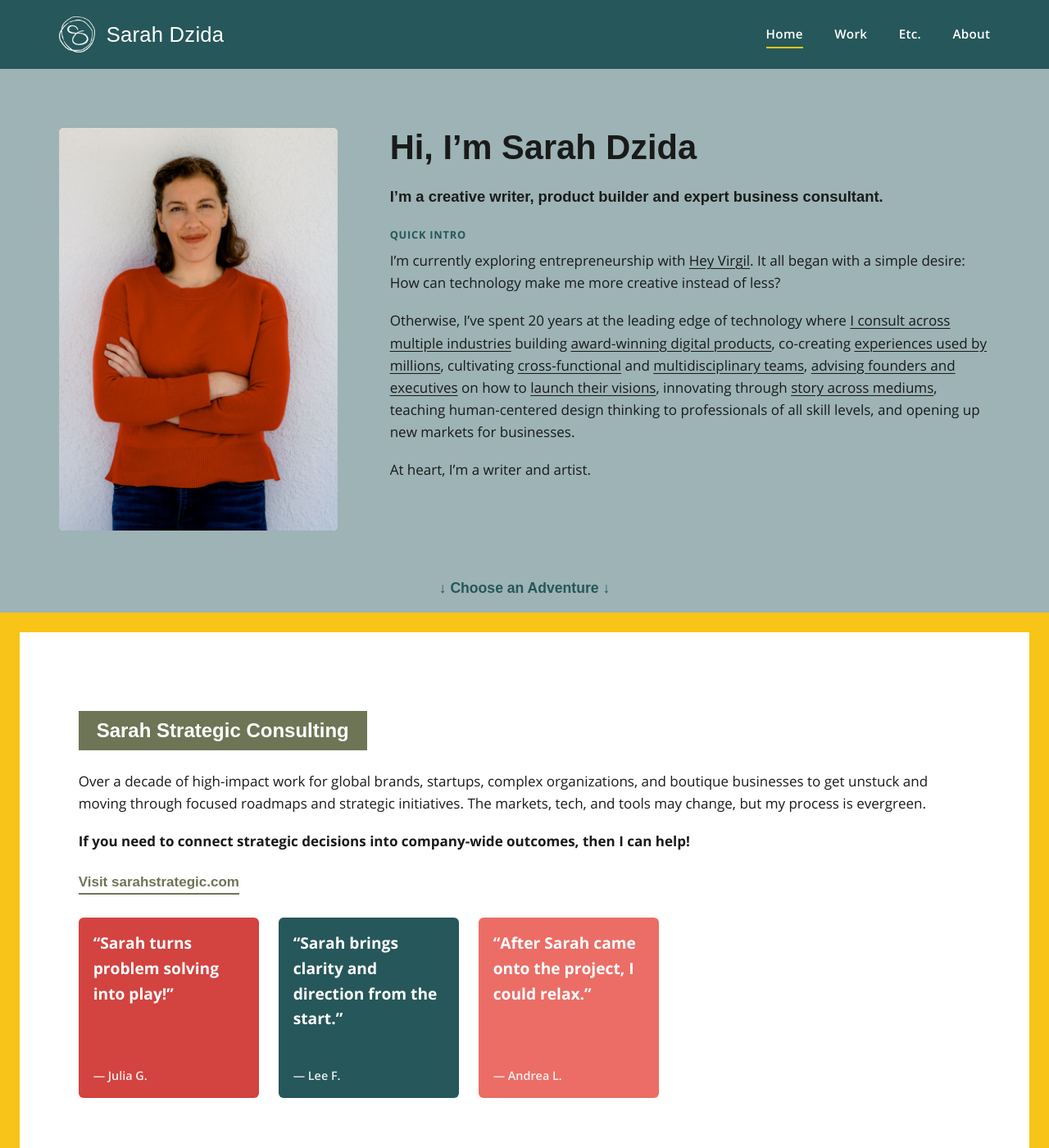
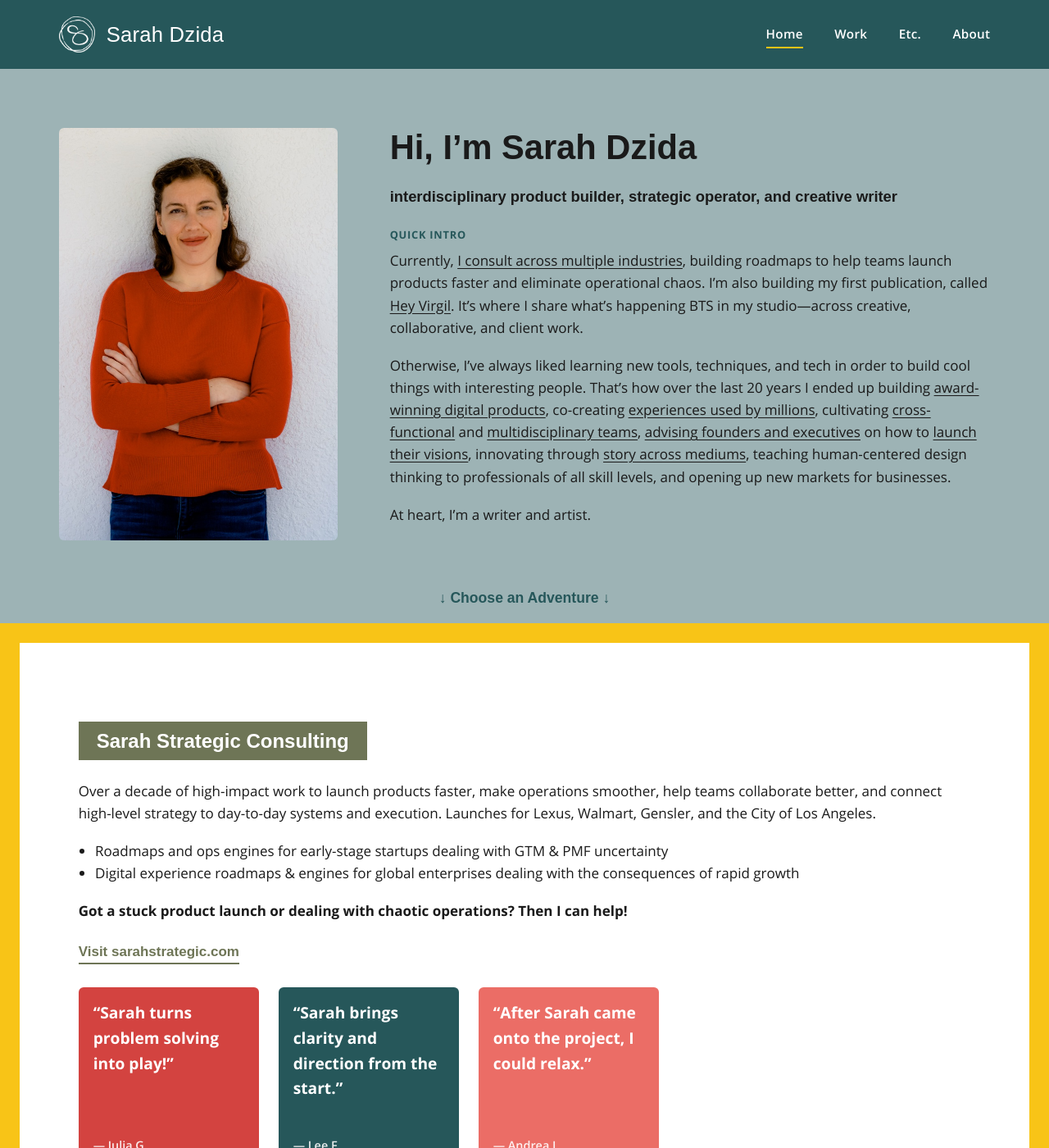
Before and after one commit to esdeezee/sarah-dzida, a Jekyll site: the page built from index.html, in a window 1280 px wide and 1400 px high. Shown: the whole window at 82% size. Built offline with Jekyll 4.4.1, drawn with Linux system fonts in a browser that asks for light colours; some web fonts are replaced; some of the changed text lies outside the part shown.

Commit message:
Update homepage copy from the 2026-11-25 mockup
Copy only: tagline, intro, adventure panel text, page title and
description. No style changes.

Co-Authored-By: Claude Sonnet 5.5 <noreply@anthropic.com>

```diff
--- a/_config.yml
+++ b/_config.yml
@@ -1,5 +1,5 @@
 title: Sarah Dzida
-description: "Sarah Dzida is a creative writer, product builder, and expert business consultant. Explore her consulting work, Hey Virgil, and her creative writing."
+description: "Sarah Dzida is an interdisciplinary product builder, strategic operator, and creative writer. Explore her consulting work, Hey Virgil, and her creative writing."
 theme: null
 
 collections:
--- a/index.html
+++ b/index.html
@@ -1,7 +1,7 @@
 ---
 layout: default
-title: "Sarah Dzida—Creative Writer, Product Builder &amp; Business Consultant"
-description: "Sarah Dzida is a creative writer, product builder, and expert business consultant. Explore her consulting work, Hey Virgil, and her creative writing."
+title: "Sarah Dzida—Product Builder, Strategic Operator &amp; Creative Writer"
+description: "Sarah Dzida is an interdisciplinary product builder, strategic operator, and creative writer. Explore her consulting work, Hey Virgil, and her creative writing."
 nav: home
 scripts:
   - "/js/carousel.js"
@@ -11,11 +11,11 @@ scripts:
       <img class="hero__portrait" src="images/sarah-portrait-2.jpg" alt="Portrait of Sarah Dzida standing with arms crossed, smiling, wearing an orange sweater.">
       <div class="hero__intro">
         <h1>Hi, I&rsquo;m Sarah Dzida</h1>
-        <p class="hero__tagline">I&rsquo;m a creative writer, product builder and expert business consultant.</p>
+        <p class="hero__tagline">interdisciplinary product builder, strategic operator, and creative writer</p>
 
         <p class="hero__intro-label">Quick Intro</p>
-        <p>I&rsquo;m currently exploring entrepreneurship with <a href="https://heyvirgil.com" class="inline-link" target="_blank" rel="noopener">Hey Virgil</a>. It all began with a simple desire: How can technology make me more creative instead of less?</p>
-        <p>Otherwise, I&rsquo;ve spent 20 years at the leading edge of technology where <a class="inline-link" href="work/index.html">I consult across multiple industries</a> building <a class="inline-link" href="etc.html">award-winning digital products</a>, co-creating <a class="inline-link" href="work/kidhq.html">experiences used by millions</a>, cultivating <a class="inline-link" href="work/see-lexus.html">cross-functional</a> and <a class="inline-link" href="work/travis-county.html">multidisciplinary teams</a>, <a class="inline-link" href="work/zera-hemp-labs.html">advising founders and executives</a> on how to <a class="inline-link" href="work/corelogic.html">launch their visions</a>, innovating through <a class="inline-link" href="work/wdywk.html">story across mediums</a>, teaching human-centered design thinking to professionals of all skill levels, and opening up new markets for businesses.</p>
+        <p>Currently, <a class="inline-link" href="work/index.html">I consult across multiple industries</a>, building roadmaps to help teams launch products faster and eliminate operational chaos. I&rsquo;m also building my first publication, called <a href="https://heyvirgil.com" class="inline-link" target="_blank" rel="noopener">Hey Virgil</a>. It&rsquo;s where I share what&rsquo;s happening BTS in my studio&mdash;across creative, collaborative, and client work.</p>
+        <p>Otherwise, I&rsquo;ve always liked learning new tools, techniques, and tech in order to build cool things with interesting people. That&rsquo;s how over the last 20 years I ended up building <a class="inline-link" href="etc.html">award-winning digital products</a>, co-creating <a class="inline-link" href="work/kidhq.html">experiences used by millions</a>, cultivating <a class="inline-link" href="work/see-lexus.html">cross-functional</a> and <a class="inline-link" href="work/travis-county.html">multidisciplinary teams</a>, <a class="inline-link" href="work/zera-hemp-labs.html">advising founders and executives</a> on how to <a class="inline-link" href="work/corelogic.html">launch their visions</a>, innovating through <a class="inline-link" href="work/wdywk.html">story across mediums</a>, teaching human-centered design thinking to professionals of all skill levels, and opening up new markets for businesses.</p>
         <p>At heart, I&rsquo;m a writer and artist.</p>
       </div>
     </div>
@@ -25,8 +25,12 @@ scripts:
   <section class="adventure adventure--strategic">
     <div class="container">
       <h2 class="adventure__label">Sarah Strategic Consulting</h2>
-      <p>Over a decade of high-impact work for global brands, startups, complex organizations, and boutique businesses to get unstuck and moving through focused roadmaps and strategic initiatives. The markets, tech, and tools may change, but my process is evergreen.</p>
-      <p><strong>If you need to connect strategic decisions into company-wide outcomes, then I can help!</strong></p>
+      <p>Over a decade of high-impact work to launch products faster, make operations smoother, help teams collaborate better, and connect high-level strategy to day-to-day systems and execution. Launches for Lexus, Walmart, Gensler, and the City of Los Angeles.</p>
+      <ul>
+        <li>Roadmaps and ops engines for early-stage startups dealing with GTM &amp; PMF uncertainty</li>
+        <li>Digital experience roadmaps &amp; engines for global enterprises dealing with the consequences of rapid growth</li>
+      </ul>
+      <p><strong>Got a stuck product launch or dealing with chaotic operations? Then I can help!</strong></p>
       <a class="adventure__link" href="https://sarahstrategic.com" target="_blank" rel="noopener">Visit sarahstrategic.com</a>
       <div class="testimonial-carousel">
         <button class="testimonial-arrow prev" type="button" aria-label="Previous testimonial">
@@ -56,8 +60,8 @@ scripts:
   <section class="adventure adventure--virgil">
     <div class="container">
       <h2 class="adventure__label">Hey Virgil</h2>
-      <p>This is the story of two expert product builders who just want to make things more creative for humans through craft and technology. It&rsquo;s also a collaborative idea-in-motion with Jon Saltzman of Practical Co.</p>
-      <p><strong>If you&rsquo;re looking for new and funner ways to build outside the box, then join us!</strong></p>
+      <p>Here I share what I&rsquo;m building for myself and with others at the intersection of creativity and technology. Topics zigzag across creativity, collaboration, and client work. Currently working on things that span collage <span aria-hidden="true">&rarr;</span><span class="visually-hidden">to</span> AI and ice-ball earths <span aria-hidden="true">&rarr;</span><span class="visually-hidden">to</span> creative operating systems.</p>
+      <p><strong>If you want to see what&rsquo;s happening behind the scenes, then click through!</strong></p>
       <a class="adventure__link" href="https://heyvirgil.com" target="_blank" rel="noopener">Visit heyvirgil.com</a>
       <div class="testimonial-carousel">
         <button class="testimonial-arrow prev" type="button" aria-label="Previous testimonial">
```
Also changed, not shown: other parts of index.html (+1 -1 lines).
